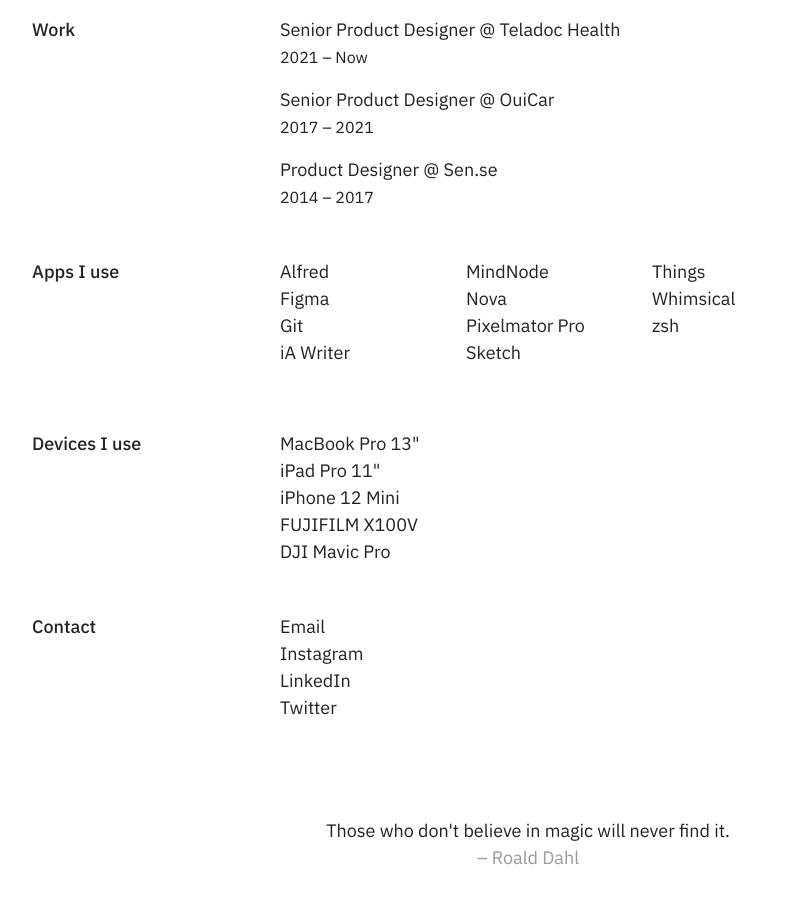
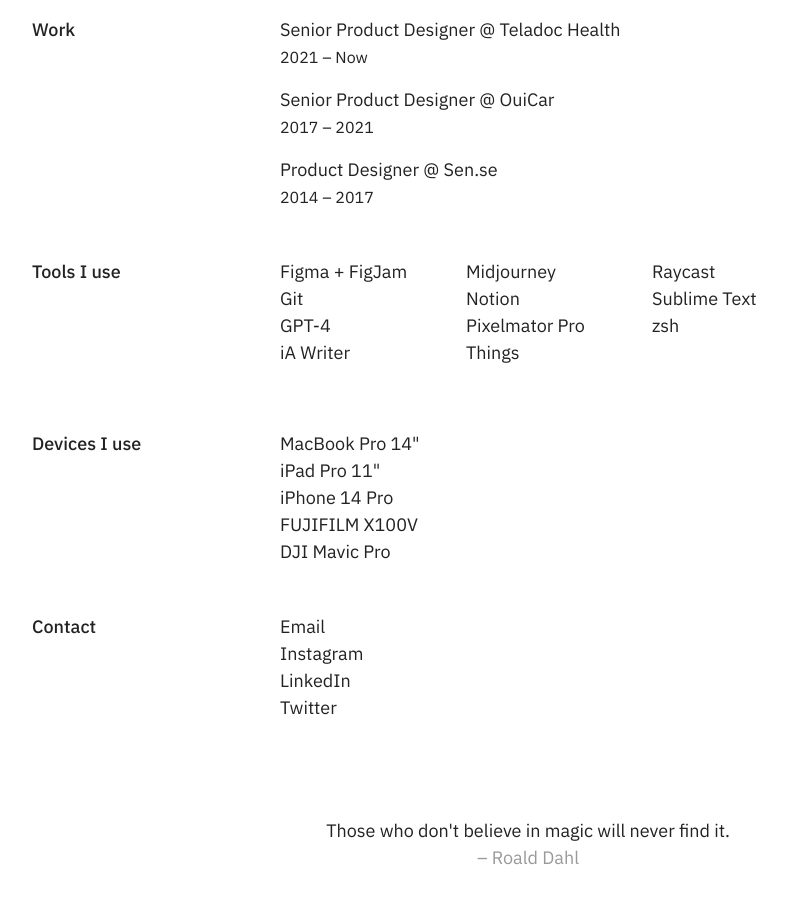
Before and after one commit to superhugo/superhugo.github.io, a Jekyll site: the page built from about.html, in a window 1280 px wide and 900 px high, scrolled down 1516 px. Shown: the whole window, without its empty margins (112-899 px from the left). Built offline with Jekyll 4.4.1, drawn with Linux system fonts in a browser that asks for light colours.

Commit message:
update about

```diff
--- a/about.html
+++ b/about.html
@@ -67,31 +67,31 @@
 
   <div class="flex flex-wrap pb4">
     <div class="col-3 col-sm-12 mb2 fw-500">
-      Apps I use
+      Tools I use
     </div>
     <div class="flex flex-wrap col-9 col-sm-12">
       <div class="col-3 col-sm-6 mb2">
-        Alfred
-        <br>
-        Figma
+        Figma + FigJam
         <br>
         Git
+        <br>
+        GPT-4
         <br>
         iA Writer
       </div>
       <div class="col-3 col-sm-6 mb2">
-        MindNode
+        Midjourney
         <br>
-        Nova
+        Notion
         <br>
         Pixelmator Pro
         <br>
-        Sketch
+        Things
       </div>
       <div class="col-3 col-sm-6">
-        Things
+        Raycast
         <br>
-        Whimsical
+        Sublime Text
         <br>
         zsh
       </div>
@@ -103,11 +103,11 @@
       Devices I use
     </div>
     <div class="col-9 col-sm-12">
-      MacBook Pro 13"
+      MacBook Pro 14"
       <br>
       iPad Pro 11"
       <br>
-      iPhone 12 Mini
+      iPhone 14 Pro
       <br>
       FUJIFILM X100V
       <br>
```
